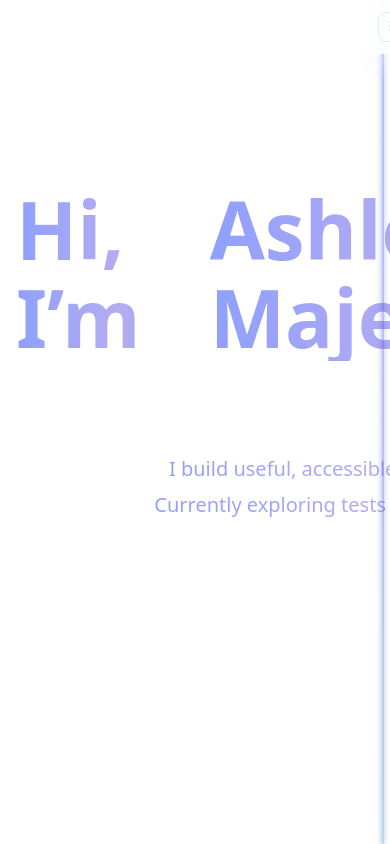
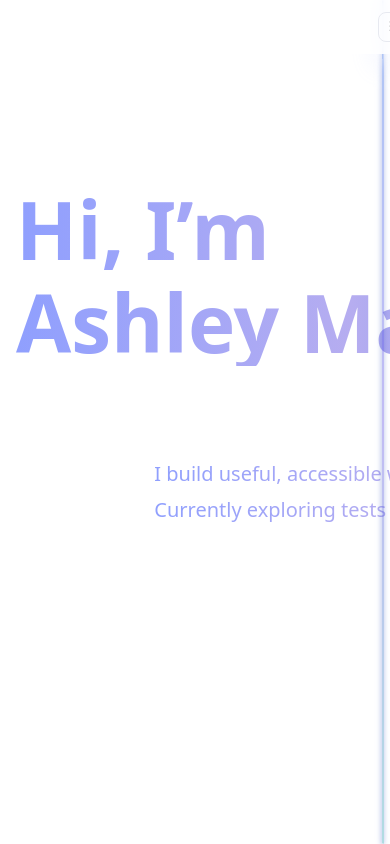
Before and after one commit to MajerAsh/AMajerWebsite, a React (Vite) app: page / in a window 390 px wide. Shown: the top 844 px of the page. Built offline with nearby package versions, Linux system fonts and the light colour scheme.

Commit message:
says ashley majer on small screens now but still could use mobile first tweaks

```diff
--- a/src/styles.css
+++ b/src/styles.css
@@ -136,6 +136,24 @@ html::-webkit-scrollbar {
   background-clip: text;
   -webkit-background-clip: text;
   -webkit-text-fill-color: transparent;
+}
+
+@media (max-width: 700px) {
+  .hero-header-row {
+    flex-direction: column;
+    align-items: flex-start;
+    gap: 0.3rem;
+  }
+  .hero-header-row .h1 {
+    font-size: 2rem;
+    line-height: 1.1;
+    text-align: left;
+    width: 100%;
+  }
+  .hero-lead {
+    align-items: flex-start !important;
+    text-align: left !important;
+  }
 }
 
 /*======================More scroll w colors rendering=====*/
```
